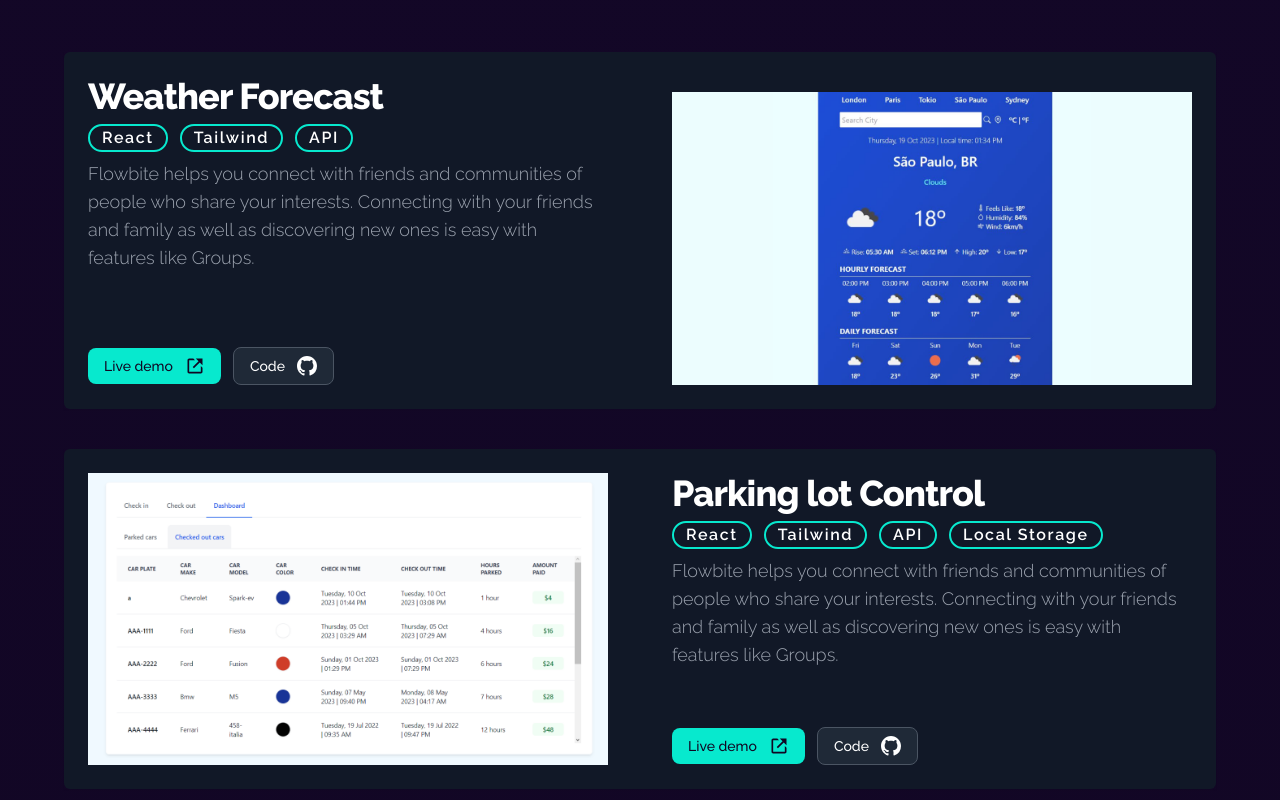
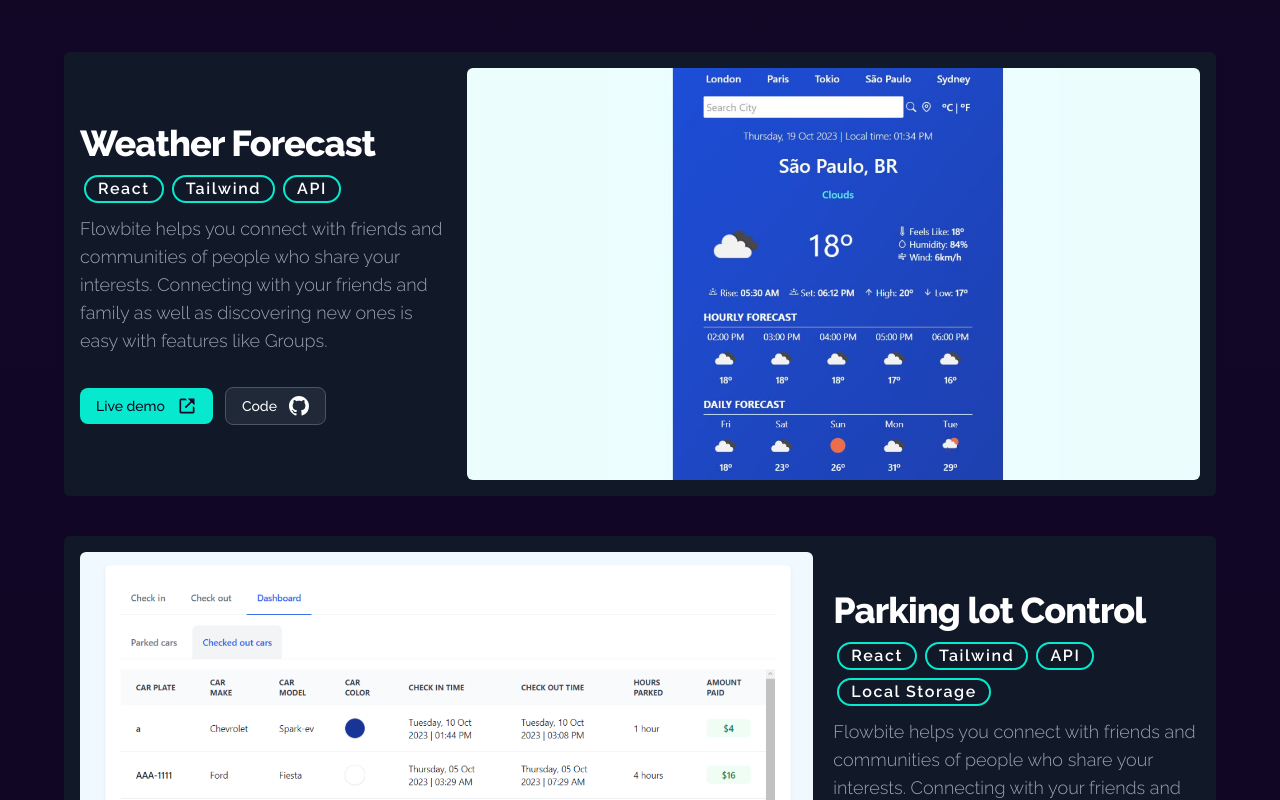
Before and after one commit to GiovaneForlenza/GiovaneForlenzaPortfolio, a React (Vite) app: page / in a window 1280 px wide. Shown: the part 1760-2560 px from the top of the page. Built offline with nearby package versions, Linux system fonts and the light colour scheme.

Commit message:
Updated the portfolio layout

```diff
--- a/src/components/Hero.jsx
+++ b/src/components/Hero.jsx
@@ -5,7 +5,7 @@ function Hero() {
   return (
     <div className="flex flex-col items-center justify-center h-full  bg-bg-light  dark:from-bg-dark  dark:bg-gradient-to-b dark:to-secondary-dark px-3 sm:px-10  lg:flex-row md:w-full sm:pt-40">
       <div className="flex flex-col justify-center max-w-3xl mr-6">
-        <h2 className="text-white text-5xl sm:text-7xl font-bold font-code">
+        <h2 className="text-text-light text-5xl sm:text-7xl font-bold font-code dark:text-white">
           I'm a{" "}
           <span className="text-accent-light dark:text-accent-dark font-extrabold sm:text-8xl">
             Front End{" "}
@@ -20,7 +20,7 @@ function Hero() {
           repudiandae ad quidem!
         </p>
         <div className="">
-          <button className="group w-fit px-6 py-3 my-2 flex items-center rounded-md text-secondary-light bg-primary-light dark:bg-primary-dark">
+          <button className="group w-fit px-6 py-3 my-2 flex items-center rounded-md text-secondary-light bg-primary-light dark:bg-primary-dark font-semibold">
             Portfolio
             <span className="group-hover:rotate-90 duration-300 ml-1">
               <MdOutlineKeyboardArrowRight size={25} />
--- a/src/components/NavBar.jsx
+++ b/src/components/NavBar.jsx
@@ -32,7 +32,7 @@ function NavBar() {
           {links.map((link, id) => {
             return (
               <li
-                className="px-4 cursor-pointer capitalize font-medium hover:text-accent-light dark:hover:text-accent-dark hover:scale-105 duration-200 mx-2"
+                className="px-4 cursor-pointer capitalize font-medium hover:text-accent-light dark:hover:text-accent-dark hover:scale-105 duration-200 mx-2 font-semibold"
                 key={id}
               >
                 {link}
--- a/src/components/portfolio/Portfolio.jsx
+++ b/src/components/portfolio/Portfolio.jsx
@@ -65,28 +65,25 @@ function Portfolio() {
           return (
             // Instead of having 2 build, make the container flex, and if even make flex-row-reverse
             <section
-              className="bg-white dark:bg-gray-900 my-10 rounded-md border dark:border-0 border-gray-300"
+              className=" bg-white dark:bg-gray-900 my-10 rounded-md border dark:border-0 border-gray-300"
               key={id}
             >
-              {id % 2 === 0 ? (
-                <div className="gap-8 items-center py-4 px-4 mx-auto max-w-screen-xl  xl:gap-16 md:grid md:grid-cols-2 sm:py-6 lg:px-6 shadow-sm">
-                  <ProjectDetails project={project} />
-                  <img
-                    className="w-full sm:mt-4"
-                    src={project.photo}
-                    alt="dashboard image"
-                  />
+              <div
+                className={`flex flex-col overflow-hidden items-center py-4 px-4 mx-auto max-w-screen-xl lg:flex-row  shadow-sm  ${
+                  id % 2 === 1 && "lg:flex-row-reverse"
+                }`}
+              >
+                <ProjectDetails project={project} id={id} />
+                <div className="mt-4 lg:mt-0 lg:w-2/3">
+                  <a href={project.projectLink} target="_blank">
+                    <img
+                      className=" rounded-md"
+                      src={project.photo}
+                      alt="dashboard image"
+                    />
+                  </a>
                 </div>
-              ) : (
-                <div className="gap-8 items-center py-4 px-4 mx-auto max-w-screen-xl  xl:gap-16 md:grid md:grid-cols-2 sm:py-6 lg:px-6 shadow-sm">
-                  <img
-                    className="w-full"
-                    src={project.photo}
-                    alt="dashboard image"
-                  />
-                  <ProjectDetails project={project} />
-                </div>
-              )}
+              </div>
             </section>
           );
         })}
--- a/src/components/portfolio/ProjectDetails.jsx
+++ b/src/components/portfolio/ProjectDetails.jsx
@@ -2,18 +2,22 @@ import React from "react";
 
 import { BsGithub } from "react-icons/bs";
 import { BiLinkExternal } from "react-icons/bi";
-function ProjectDetails({ project }) {
+function ProjectDetails({ project, id }) {
   return (
-    <div className="mt-4 md:mt-0  h-full flex items-start flex-col justify-between">
+    <div
+      className={`mt-4 md:mt-0 lg:w-1/3 h-full flex items-start flex-col justify-between ${
+        id % 2 === 1 ? "lg:ml-5" : "lg:mr-5"
+      }`}
+    >
       <div className="sm:mb-4">
         <h2 className="mb-2 text-4xl tracking-tight font-extrabold text-gray-900 dark:text-white">
           {project.title}
         </h2>
-        <div className="mb-2 flex">
+        <div className="mb-2 flex flex-wrap">
           {project.tags.map((tag, id) => {
             return (
               <div
-                className="border-2 border-primary-light dark:border-accent-dark dark:text-white font-semibold px-3 tracking-widest  mr-3 rounded-full"
+                className="border-2 border-primary-light dark:border-accent-dark dark:text-white font-semibold px-3 tracking-widest  m-1 rounded-full"
                 key={id}
               >
                 {tag}
```
